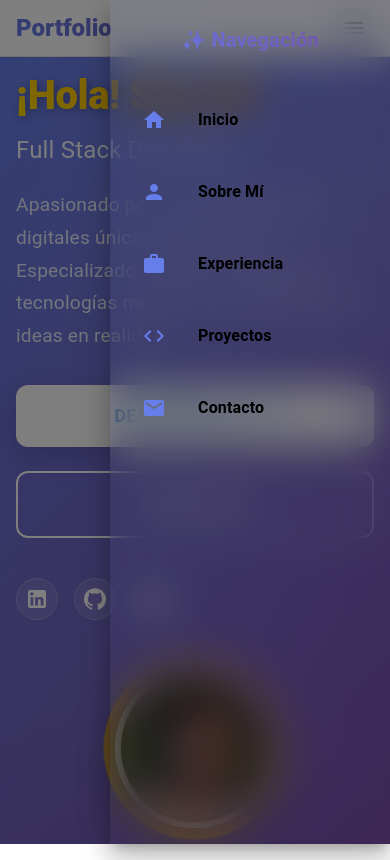
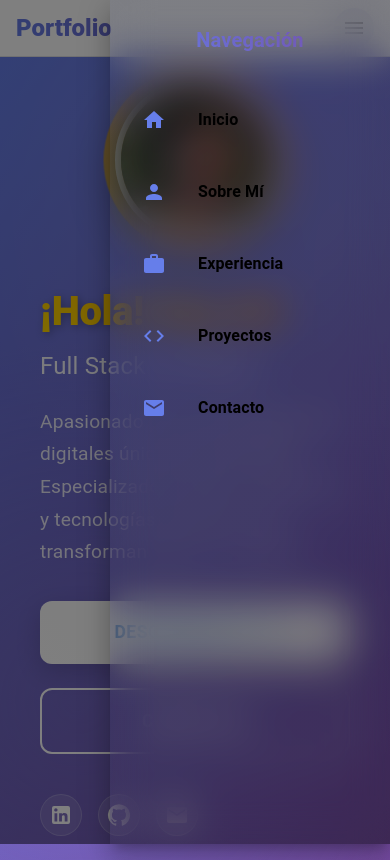
Before and after one commit to ariel-paz/mi-landing, a React (Vite) app: page / in a window 390 px wide. Both pictures are taken after a click on the button 354 px from the left and 28 px from the top of the page. Built offline with nearby package versions, Linux system fonts and the light colour scheme.

Commit message:
fix mobile

```diff
--- a/src/App.tsx
+++ b/src/App.tsx
@@ -202,7 +202,7 @@ function App() {
               WebkitTextFillColor: 'transparent'
             }}
           >
-            ✨ Navegación
+            Navegación
           </Typography>
           <List>
             {navigationItems.map((item) => (                <ListItem
--- a/src/components/HeroSection.tsx
+++ b/src/components/HeroSection.tsx
@@ -56,7 +56,10 @@ export default function HeroSection({ onContactClick }: HeroSectionProps) {
         }}
       >
         <Container maxWidth="lg" sx={{ position: 'relative', zIndex: 1 }}>
-          <Grid container spacing={6} alignItems="center">
+          <Grid container spacing={6} alignItems="center" sx={{
+            flexDirection: { xs: 'column-reverse', md: 'row' },
+            padding: { xs: 3, md: 4 },
+          }}>
             <Grid size={{ xs: 12, md: 8 }} component="div">
               <motion.div
                 initial={{ opacity: 0, x: -50 }}
```
